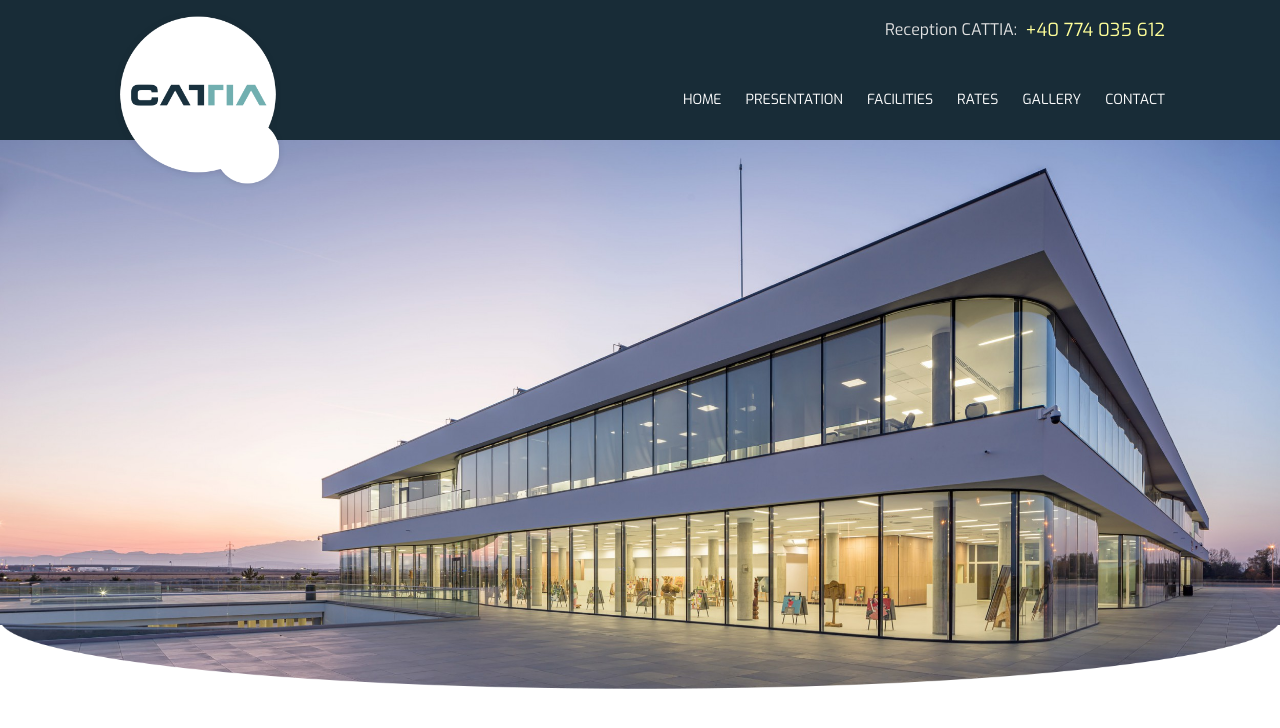
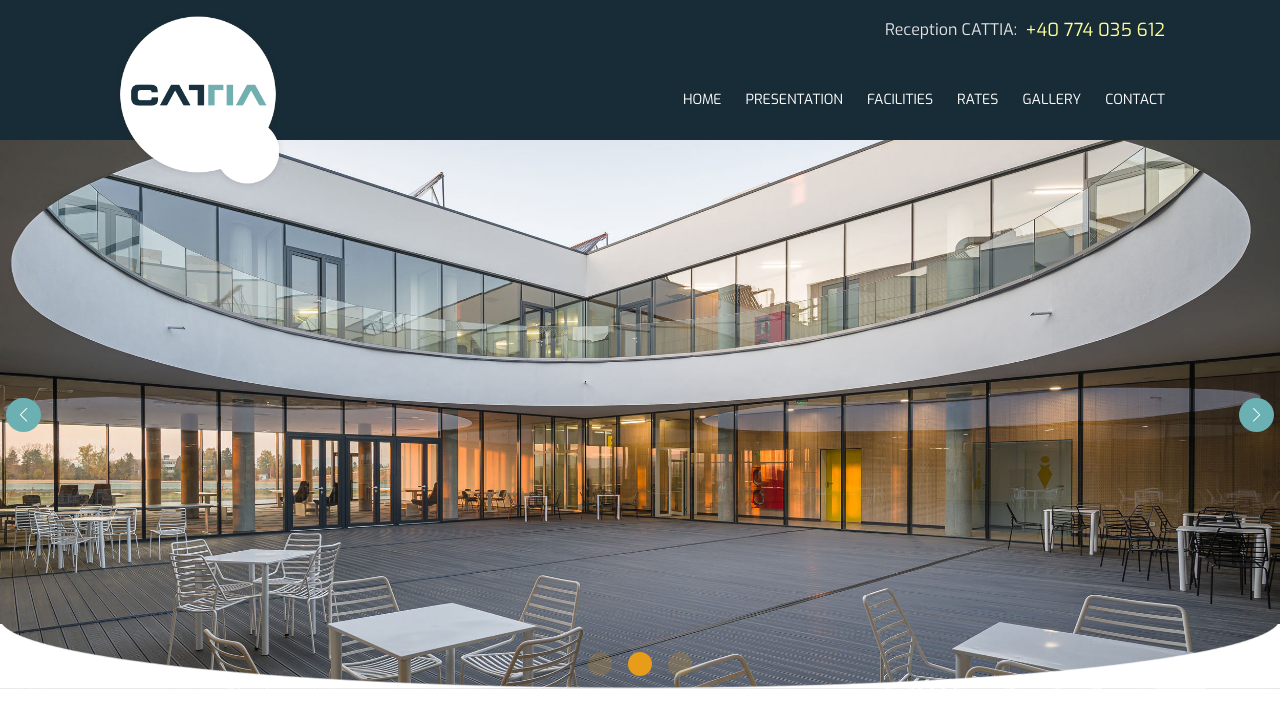
Before and after one commit to Alekseypavlov14/cattia-business-center, a React (Create React App) app: page / in a window 1280 px wide. Shown: the top 728 px of the page. Built offline with nearby package versions, Linux system fonts and the light colour scheme.

Commit message:
add carousel

```diff
--- /dev/null
+++ b/src/components/Carousel/Carousel.css
@@ -0,0 +1,19 @@
+.swiper-button-prev::after, .swiper-button-next::after {
+  color: #fff;
+  font-size: 14px;
+  text-align: center;
+  padding: 10px 14px;
+  border-radius: 50%;
+  background-color: #6bb1b3;
+  box-sizing: border-box;
+  transition: all 0.5s;
+}
+.swiper-button-prev:hover::after, .swiper-button-next:hover::after {
+  background-color: #e79d19;
+}
+.swiper-pagination-bullet {
+  background: #e79d19;
+  width: 3vh;
+  height: 3vh;
+  margin: 0px 1vh !important;
+}
--- a/src/components/Carousel/Carousel.module.css
+++ b/src/components/Carousel/Carousel.module.css
@@ -1,56 +1,20 @@
-.Carousel {
-  width: 100%;
+.Swiper {
   position: relative;
 }
-.CarouselWrapper {
-  transition: margin-left 0.7s;
-  width: 300%;
-  display: flex;
-  margin-left: -100%;
+.Slice {
+  width: 100%;
+  overflow: hidden;
 }
-.Decorator {
+.Slice img {
+  max-width: 100%;
+}
+.Decor {
+  width: 100%;
   position: absolute;
-  bottom: -1px;
-  width: 100%;
+  bottom: 0px;
+  left: 0;
+  z-index: 5;
 }
-.Decorator img {
-  width: 100%;
+.Decor img {
+  max-width: 100%;
 }
-.CarouselImageContainer {
-  flex: 0 0 33.333%;
-}
-.CarouselImage {
-  width: 100%;
-}
-.Controllers {
-  width: 100%;
-  height: 100%;
-  position: absolute;
-  top: 0;
-  display: flex;
-  padding: 0px 30px;
-  align-items: center;
-  justify-content: space-between;
-}
-.ControllerButton {
-  visibility: hidden;
-  opacity: 0;
-  transition: all 0.3s;
-  background: #6bb1b3;
-  transition: all 0.3s;
-  height: 36px;
-  width: 36px;
-  line-height: 36px;
-  text-align: center;
-  border-radius: 50%;
-  color: #fff;
-  font-weight: 600;
-  font-size: 20px;
-}
-.Carousel:hover .ControllerButton {
-  visibility: visible;
-  opacity: 1;
-}
-.ControllerButton:hover {
-  background: rgb(228, 160, 35);
-}
--- a/src/components/Carousel/Carousel.tsx
+++ b/src/components/Carousel/Carousel.tsx
@@ -1,74 +1,47 @@
-import { FC, useState } from 'react'
+import { FC } from 'react'
+import { Swiper, SwiperSlide } from 'swiper/react'
+import { Autoplay, Navigation, Pagination } from 'swiper'
 import styles from './Carousel.module.css'
+import 'swiper/css'
+import 'swiper/css/navigation'
+import 'swiper/css/pagination'
+import './Carousel.css'
 
 interface CarouselProps {}
 
 export const Carousel: FC<CarouselProps> = () => {
-  const [currentImage, setCurrentImage] = useState(0)
+  return (
+    <Swiper
+      className={styles.Swiper}
+      modules={[Autoplay, Navigation, Pagination]}
+      pagination={{
+        clickable: true
+      }}
+      navigation
+      autoHeight
+      slidesPerView={1}
+      spaceBetween={0}
+      loop={true}
+      autoplay={{
+        delay: 1000,
+        stopOnLastSlide: false,
+        disableOnInteraction: true
+      }}
+      speed={2500}
+    >
+      <SwiperSlide className={styles.Slice}>
+        <img src='home-1.jpg' alt='' />
+      </SwiperSlide>
+      <SwiperSlide className={styles.Slice}>
+        <img src='home-2.jpg' alt='' />
+      </SwiperSlide>
+      <SwiperSlide className={styles.Slice}>
+        <img src='home-3.jpg' alt='' />
+      </SwiperSlide>
 
-  const leftValue = -100 * currentImage + '%'
-
-  const moveLeft = () => setCurrentImage(index => {
-    let newIndex = index - 1
-
-    if (newIndex < 0) newIndex = 2
-    if (newIndex > 2) newIndex = 0
-
-    return newIndex
-  })
-  const moveRight = () => setCurrentImage(index => {
-    let newIndex = index + 1
-
-    if (newIndex < 0) newIndex = 2
-    if (newIndex > 2) newIndex = 0
-
-    return newIndex
-  })
-
-  return (
-    <div className={styles.Carousel}>
-      <div className={styles.CarouselWrapper} style={{marginLeft: leftValue}}>
-        <div className={styles.CarouselImageContainer}>
-          <img
-            className={styles.CarouselImage}
-            src='home-1.jpg'
-            alt=''
-          />
-        </div>
-        <div className={styles.CarouselImageContainer}>
-          <img
-            className={styles.CarouselImage}
-            src='home-2.jpg'
-            alt=''
-          />
-        </div>
-        <div className={styles.CarouselImageContainer}>
-          <img
-            className={styles.CarouselImage}
-            src='home-3.jpg'
-            alt=''
-          />
-        </div>
+      <div className={styles.Decor}>
+        <img src="home-decor.png" alt="" />
       </div>
-
-      <div className={styles.Decorator}>
-        <img src='home-decor.png' alt='' />
-      </div>
-
-      <div className={styles.Controllers}>
-        <button
-          className={styles.ControllerButton}
-          onClick={moveLeft}
-        >
-          	&#8249;
-        </button>
-        <button
-          className={styles.ControllerButton}
-          onClick={moveRight}
-        >
-          	&#8250;
-        </button>
-      </div>
-    </div>
+    </Swiper>
   )
 }
```
